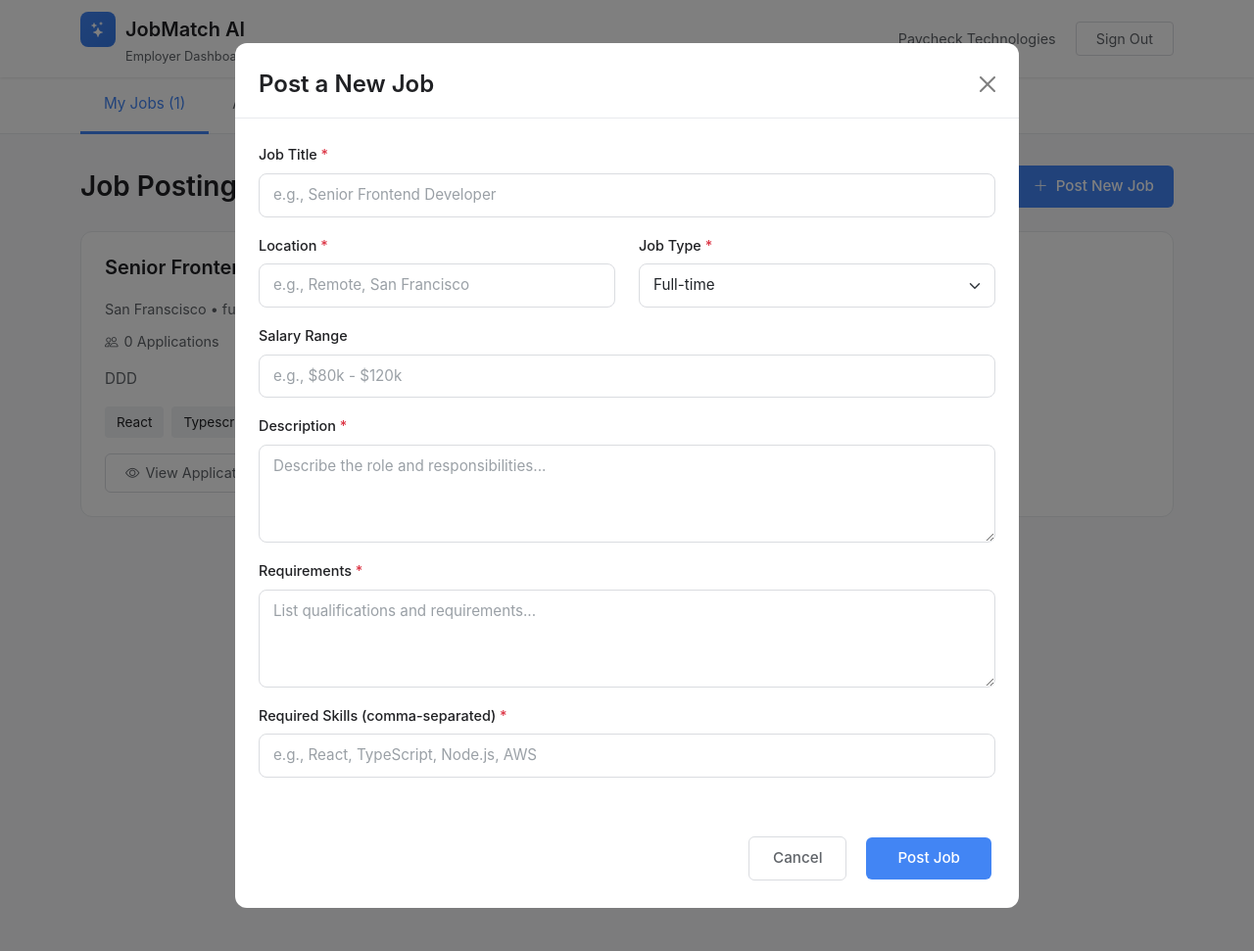
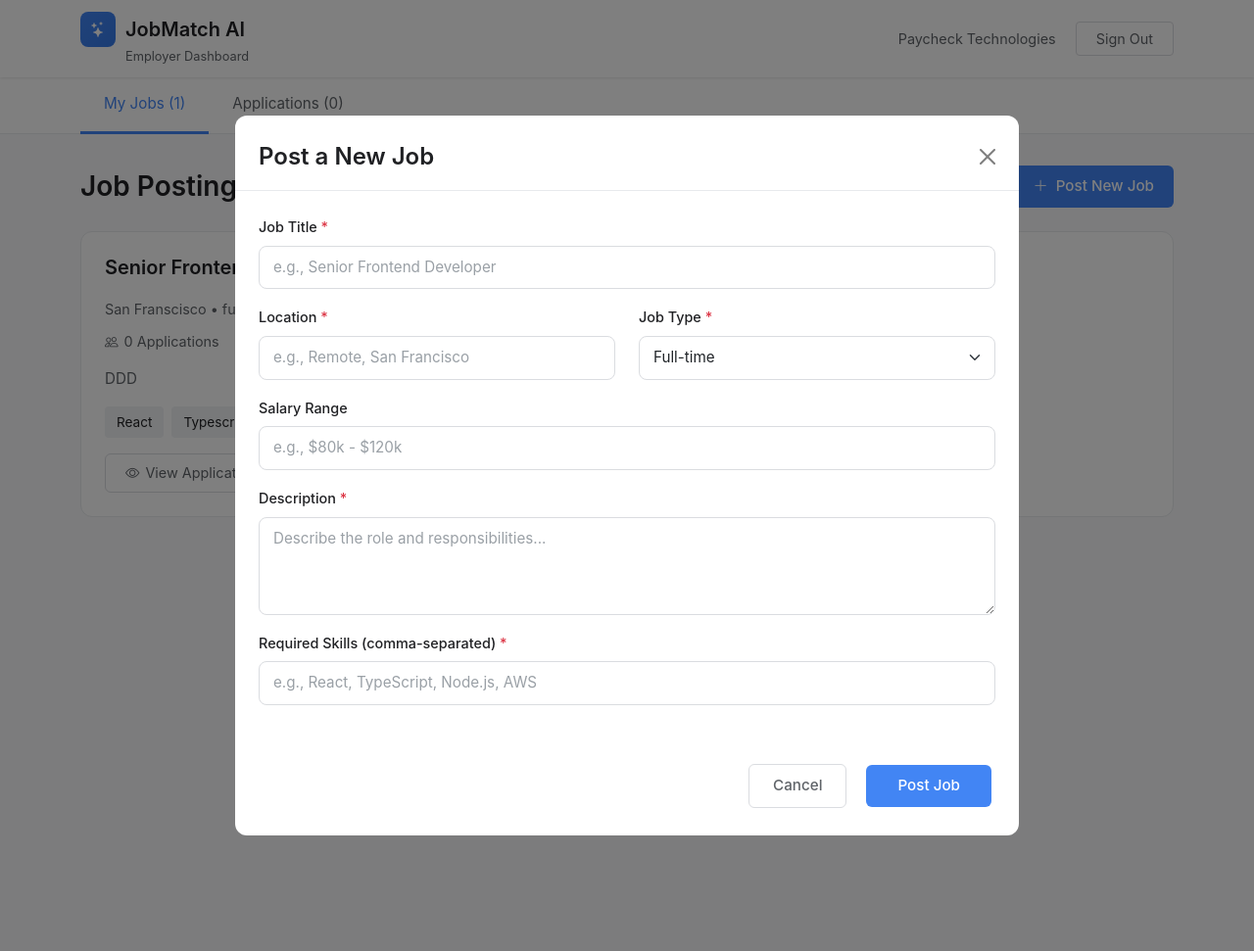
Before and after one commit to nnamdiindu/Job_Application_Management_System, a Flask app: page /company-dashboard in a window 1280 px wide, after a click on "Post New Job". Shown: the whole page at 98% size. Run offline with Flask 3, Linux system fonts and the light colour scheme; some libraries are stand-ins or nearby versions.

Commit message:
Modify company dashboard template

```diff
--- a/main.py
+++ b/main.py
@@ -167,7 +167,7 @@ def job_seeker_register():
 
 @app.route("/login")
 def login():
-    return "<h1>Login Page</h1>"
+    return render_template("login.html")
 
 @app.route("/company-dashboard")
 def company_dashboard():
--- a/templates/company-dashboard.html
+++ b/templates/company-dashboard.html
@@ -1,17 +1,20 @@
 <!DOCTYPE html>
 <html lang="en">
+
 <head>
     <meta charset="UTF-8">
     <meta name="viewport" content="width=device-width, initial-scale=1.0">
     <title>Employer Dashboard - JobMatch AI</title>
     <link href="https://cdnjs.cloudflare.com/ajax/libs/bootstrap/5.3.2/css/bootstrap.min.css" rel="stylesheet">
-    <link href="https://cdnjs.cloudflare.com/ajax/libs/bootstrap-icons/1.11.1/font/bootstrap-icons.min.css" rel="stylesheet">
+    <link href="https://cdnjs.cloudflare.com/ajax/libs/bootstrap-icons/1.11.1/font/bootstrap-icons.min.css"
+        rel="stylesheet">
     <link rel="apple-touch-icon" sizes="180x180" href="static/images/apple-touch-icon.png">
     <link rel="icon" type="image/png" sizes="32x32" href="static/images/favicon-32x32.png">
     <link rel="icon" type="image/png" sizes="16x16" href="static/images/favicon-16x16.png">
     <link rel="manifest" href="static/images/site.webmanifest">
     <link rel="stylesheet" href="../static/css/company-dashboard.css">
 </head>
+
 <body>
     <!-- Navbar -->
     <nav class="navbar">
@@ -27,7 +30,7 @@
             </div>
             <div class="user-section">
                 <span class="company-name">Paycheck Technologies</span>
-                <button class="btn btn-sign-out">Sign Out</button>
+                <a href="{{ url_for('logout') }}" class="btn btn-sign-out">Sign Out</a>
             </div>
         </div>
     </nav>
@@ -109,22 +112,27 @@
                     <button type="button" class="btn-close" data-bs-dismiss="modal" aria-label="Close"></button>
                 </div>
                 <div class="modal-body">
-                    <form id="postJobForm">
+                    <form id="postJobForm" , method="post">
                         <!-- Job Title -->
                         <div class="mb-3">
-                            <label for="jobTitle" class="form-label">Job Title <span class="text-danger">*</span></label>
-                            <input type="text" class="form-control" id="jobTitle" placeholder="e.g., Senior Frontend Developer" required>
+                            <label for="jobTitle" class="form-label">Job Title <span
+                                    class="text-danger">*</span></label>
+                            <input name="job-title" type="text" class="form-control" id="jobTitle"
+                                placeholder="e.g., Senior Frontend Developer" required>
                         </div>
 
                         <!-- Location and Job Type Row -->
                         <div class="row mb-3">
                             <div class="col-md-6">
-                                <label for="location" class="form-label">Location <span class="text-danger">*</span></label>
-                                <input type="text" class="form-control" id="location" placeholder="e.g., Remote, San Francisco" required>
+                                <label for="location" class="form-label">Location <span
+                                        class="text-danger">*</span></label>
+                                <input name="location" type="text" class="form-control" id="location"
+                                    placeholder="e.g., Remote, San Francisco" required>
                             </div>
                             <div class="col-md-6">
-                                <label for="jobType" class="form-label">Job Type <span class="text-danger">*</span></label>
-                                <select class="form-select" id="jobType" required>
+                                <label for="jobType" class="form-label">Job Type <span
+                                        class="text-danger">*</span></label>
+                                <select name="job-type" class="form-select" id="jobType" required>
                                     <option value="Full-time" selected>Full-time</option>
                                     <option value="Part-time">Part-time</option>
                                     <option value="Contract">Contract</option>
@@ -136,25 +144,30 @@
                         <!-- Salary Range -->
                         <div class="mb-3">
                             <label for="salaryRange" class="form-label">Salary Range</label>
-                            <input type="text" class="form-control" id="salaryRange" placeholder="e.g., $80k - $120k">
+                            <input name="salary-range" type="text" class="form-control" id="salaryRange"
+                                placeholder="e.g., $80k - $120k">
                         </div>
 
                         <!-- Description -->
                         <div class="mb-3">
-                            <label for="description" class="form-label">Description <span class="text-danger">*</span></label>
-                            <textarea class="form-control" id="description" placeholder="Describe the role and responsibilities..." required></textarea>
+                            <label for="description" class="form-label">Description <span
+                                    class="text-danger">*</span></label>
+                            <textarea name="description" class="form-control" id="description"
+                                placeholder="Describe the role and responsibilities..." required></textarea>
                         </div>
 
                         <!-- Requirements -->
-                        <div class="mb-3">
+                        <!-- <div class="mb-3">
                             <label for="requirements" class="form-label">Requirements <span class="text-danger">*</span></label>
                             <textarea class="form-control" id="requirements" placeholder="List qualifications and requirements..." required></textarea>
-                        </div>
+                        </div> -->
 
                         <!-- Required Skills -->
                         <div class="mb-3">
-                            <label for="skills" class="form-label">Required Skills (comma-separated) <span class="text-danger">*</span></label>
-                            <input type="text" class="form-control" id="skills" placeholder="e.g., React, TypeScript, Node.js, AWS" required>
+                            <label for="skills" class="form-label">Required Skills (comma-separated) <span
+                                    class="text-danger">*</span></label>
+                            <input name="skills" type="text" class="form-control" id="skills"
+                                placeholder="e.g., React, TypeScript, Node.js, AWS" required>
                         </div>
                     </form>
                 </div>
@@ -169,16 +182,49 @@
     <script src="https://cdnjs.cloudflare.com/ajax/libs/bootstrap/5.3.2/js/bootstrap.bundle.min.js"></script>
     <script>
         // Handle form submission
-        document.getElementById('postJobForm').addEventListener('submit', function(e) {
+        document.getElementById('postJobForm').addEventListener('submit', function (e) {
             e.preventDefault();
-            // Here you would typically send the data to your backend
-            alert('Job posted successfully!');
-            // Close the modal
-            const modal = bootstrap.Modal.getInstance(document.getElementById('postJobModal'));
-            modal.hide();
-            // Reset form
-            this.reset();
+
+            // Collect form data
+            const formData = {
+                "job-title": document.getElementById('jobTitle').value,
+                "location": document.getElementById('location').value,
+                "job-type": document.getElementById('jobType').value,
+                "salary-range": document.getElementById('salaryRange').value,
+                "description": document.getElementById('description').value,
+                "skills": document.getElementById('skills').value
+            };
+
+            // Send data to backend
+            fetch("/api/post-job", {
+                method: "POST",
+                headers: { "Content-Type": "application/json" },
+                body: JSON.stringify(formData)
+            })
+                .then(response => {
+                    if (!response.ok) {  // Fixed typo: reponse -> response
+                        throw new Error(`HTTP error! status: ${response.status}`);  // Fixed typo
+                    }
+                    return response.json();
+                })
+                .then(result => {
+                    if (result.status === "success") {
+                        alert('Job posted successfully!');
+
+                        // Close modal and reset form on success
+                        const modal = bootstrap.Modal.getInstance(document.getElementById('postJobModal'));
+                        modal.hide();
+                        this.reset();
+                    } else {
+                        alert("Error: " + (result.message || "Failed to post job"));
+                    }
+                })
+                .catch(error => {
+                    console.error('Error:', error);
+                    alert('An error occurred while posting the job: ' + error.message);
+                });
         });
     </script>
 </body>
+
 </html>
```
